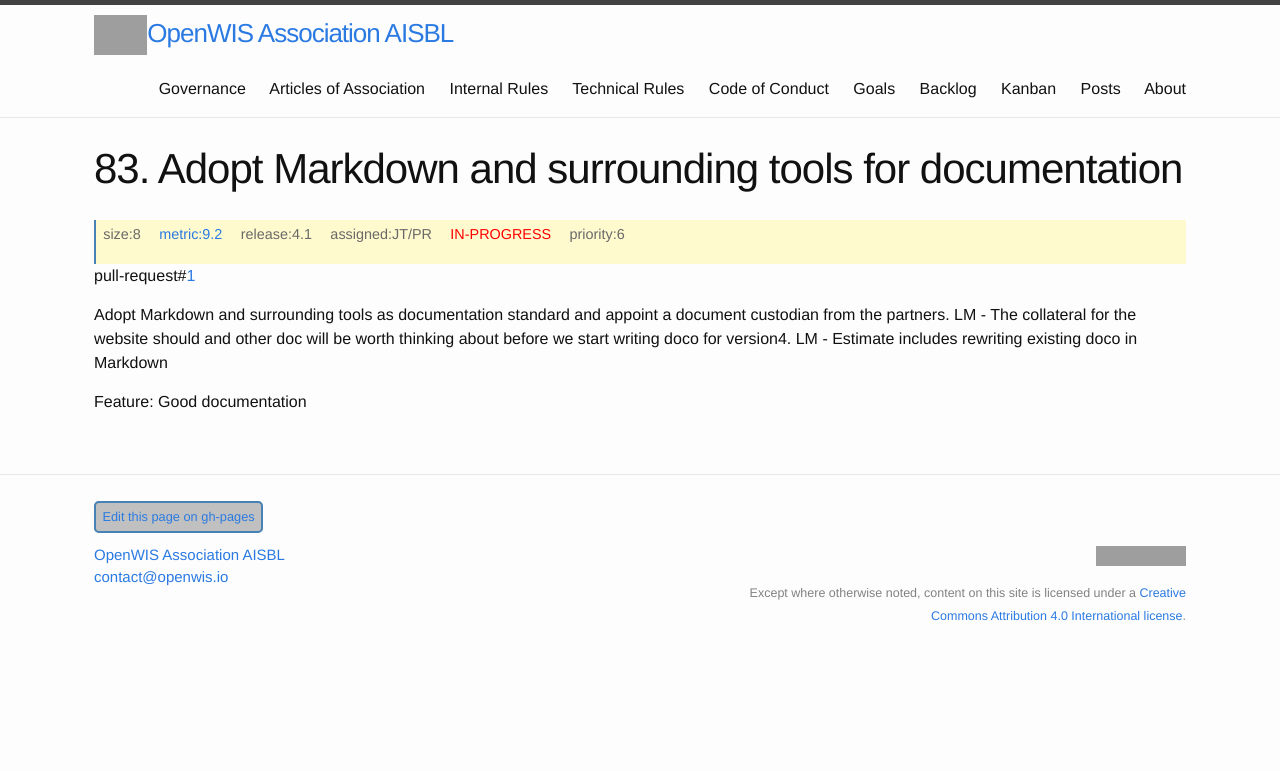
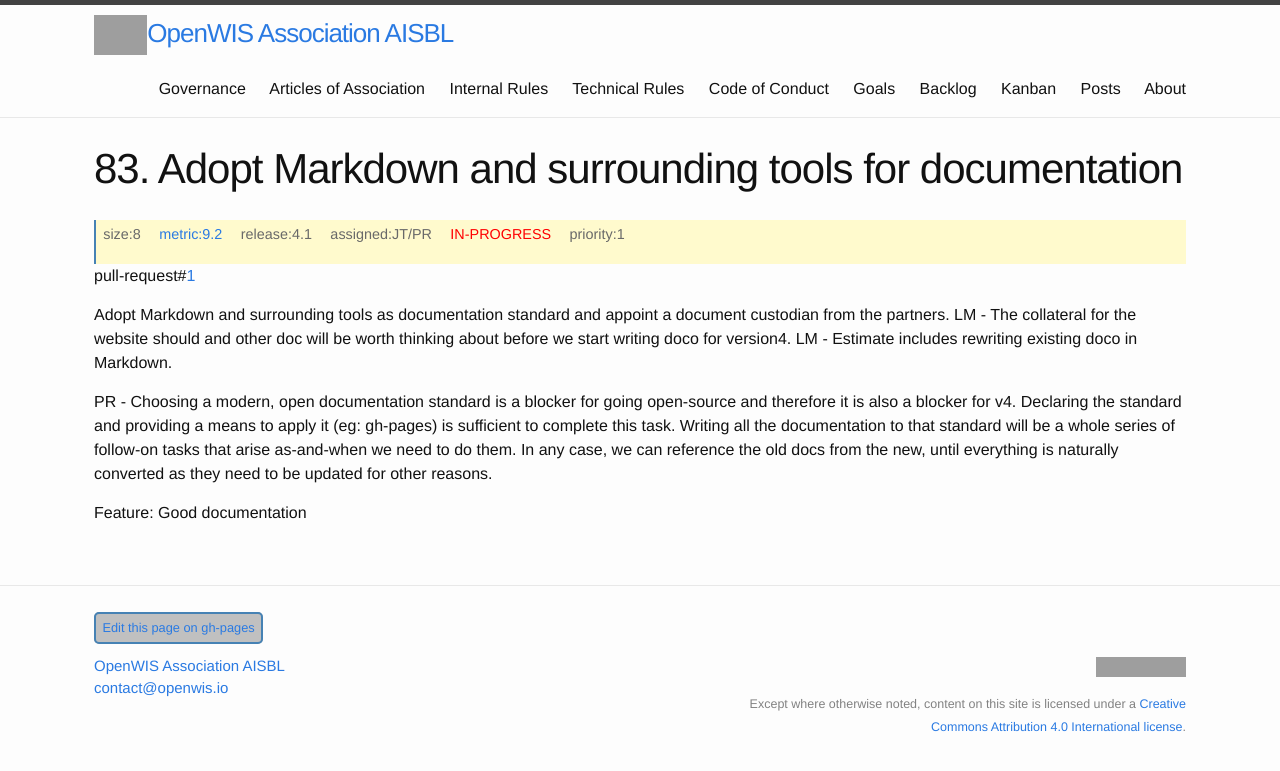
Before and after one commit to OpenWIS/openwis-documentation, a Jekyll site: the page built from _kanban/OpenWIS-Backlog-000083.md, in a window 1280 px wide. Shown: the top 771 px of the page. Built offline with Jekyll 4.4.1, drawn with Linux system fonts in a browser that asks for light colours; grey boxes are pictures that could not be loaded.

Commit message:
Update OpenWIS-Backlog-000083.md
Priority changed from 6 to 1.  Text added.

```diff
--- a/_kanban/OpenWIS-Backlog-000083.md
+++ b/_kanban/OpenWIS-Backlog-000083.md
@@ -11,7 +11,9 @@ kanFeature: Good documentation
 kanRelease: 4.1
 kanMetric: 9.2
 kanSize: 8
-kanPriority: 6
+kanPriority: 1
 kanRepo: OpenWIS/openwis-documentation
 ---
-Adopt Markdown and surrounding tools as documentation standard and appoint a document custodian from the partners. LM - The collateral for the website should and other doc will be worth thinking about before we start writing doco for version4. LM - Estimate includes rewriting existing doco in Markdown
+Adopt Markdown and surrounding tools as documentation standard and appoint a document custodian from the partners. LM - The collateral for the website should and other doc will be worth thinking about before we start writing doco for version4. LM - Estimate includes rewriting existing doco in Markdown.
+
+PR - Choosing a modern, open documentation standard is a blocker for going open-source and therefore it is also a blocker for v4.  Declaring the standard and providing a means to apply it (eg: gh-pages) is sufficient to complete this task.  Writing all the documentation to that standard will be a whole series of follow-on tasks that arise as-and-when we need to do them.  In any case, we can reference the old docs from the new, until everything is naturally converted as they need to be updated for other reasons.
```
